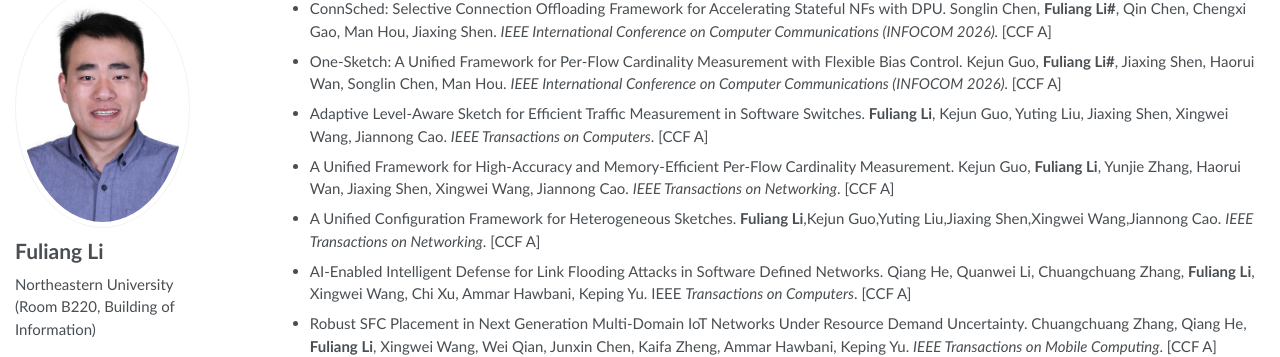
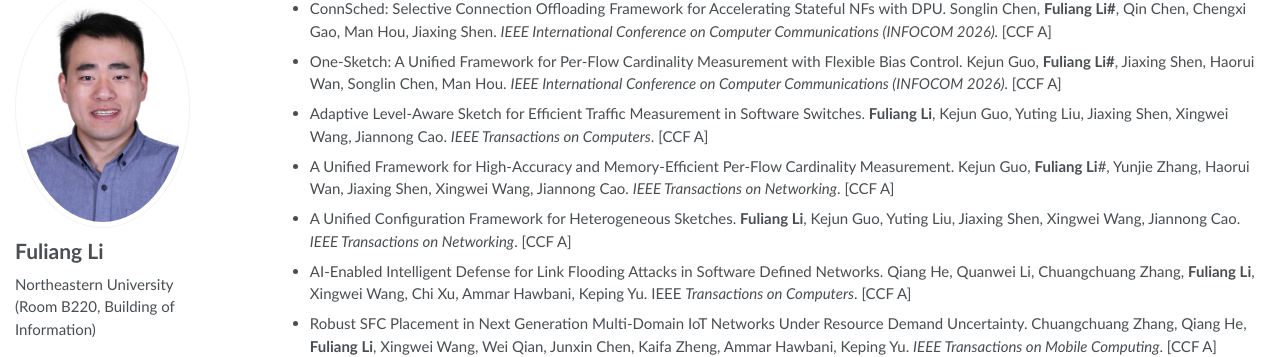
Before and after one commit to Fuliang-Li/Fuliang-Li.github.io, a Jekyll site: the page built from _pages/about.md, in a window 1280 px wide and 900 px high, scrolled down 1264 px. Shown: the part 103-460 px from the top of the window. Built offline with Jekyll 4.4.1, drawn with Linux system fonts in a browser that asks for light colours.

```diff
--- a/_pages/about.md
+++ b/_pages/about.md
@@ -64,8 +64,8 @@ Fuliang Li (李福亮), Professor of Northeastern University. I obtained my Bach
 - ConnSched: Selective Connection Offloading Framework for Accelerating Stateful NFs with DPU. Songlin Chen, **Fuliang Li#**, Qin Chen, Chengxi Gao, Man Hou, Jiaxing Shen. <i> IEEE International Conference on Computer Communications (INFOCOM 2026). </i> [CCF A]
 - One-Sketch: A Unified Framework for Per-Flow Cardinality Measurement with Flexible Bias Control. Kejun Guo, **Fuliang Li#**, Jiaxing Shen, Haorui Wan, Songlin Chen, Man Hou. <i> IEEE International Conference on Computer Communications (INFOCOM 2026). </i> [CCF A]
 - Adaptive Level-Aware Sketch for Efficient Traffic Measurement in Software Switches. **Fuliang Li**, Kejun Guo, Yuting Liu, Jiaxing Shen, Xingwei Wang, Jiannong Cao. *IEEE Transactions on Computers*. [CCF A]
-- A Unified Framework for High-Accuracy and Memory-Efficient Per-Flow Cardinality Measurement. Kejun Guo, **Fuliang Li**, Yunjie Zhang, Haorui Wan, Jiaxing Shen, Xingwei Wang, Jiannong Cao. *IEEE Transactions on Networking*. [CCF A]
-- A Unified Configuration Framework for Heterogeneous Sketches. **Fuliang Li**,Kejun Guo,Yuting Liu,Jiaxing Shen,Xingwei Wang,Jiannong Cao. *IEEE Transactions on Networking*. [CCF A]
+- A Unified Framework for High-Accuracy and Memory-Efficient Per-Flow Cardinality Measurement. Kejun Guo, **Fuliang Li**#, Yunjie Zhang, Haorui Wan, Jiaxing Shen, Xingwei Wang, Jiannong Cao. *IEEE Transactions on Networking*. [CCF A]
+- A Unified Configuration Framework for Heterogeneous Sketches. **Fuliang Li**, Kejun Guo, Yuting Liu, Jiaxing Shen, Xingwei Wang, Jiannong Cao. *IEEE Transactions on Networking*. [CCF A]
 - AI-Enabled Intelligent Defense for Link Flooding Attacks in Software Defined Networks. Qiang He, Quanwei Li, Chuangchuang Zhang, **Fuliang Li**, Xingwei Wang, Chi Xu, Ammar Hawbani, Keping Yu. IEEE *Transactions on Computers*. [CCF A]
 - Robust SFC Placement in Next Generation Multi-Domain IoT Networks Under Resource Demand Uncertainty. Chuangchuang Zhang, Qiang He, **Fuliang Li**, Xingwei Wang, Wei Qian, Junxin Chen, Kaifa Zheng, Ammar Hawbani, Keping Yu. *IEEE Transactions on Mobile Computing*. [CCF A]
 - PreConfig: A Unified Language Model Framework for Network Configuration Automation. **Fuliang Li**, Bocheng Liang, Haozhi Lang, Jiajie Zhang, Jiaxing Shen, Chengxi Gao, Xingwei Wang. *IEEE Transactions on Cognitive Communications and Networking*. [CCF B]
```
